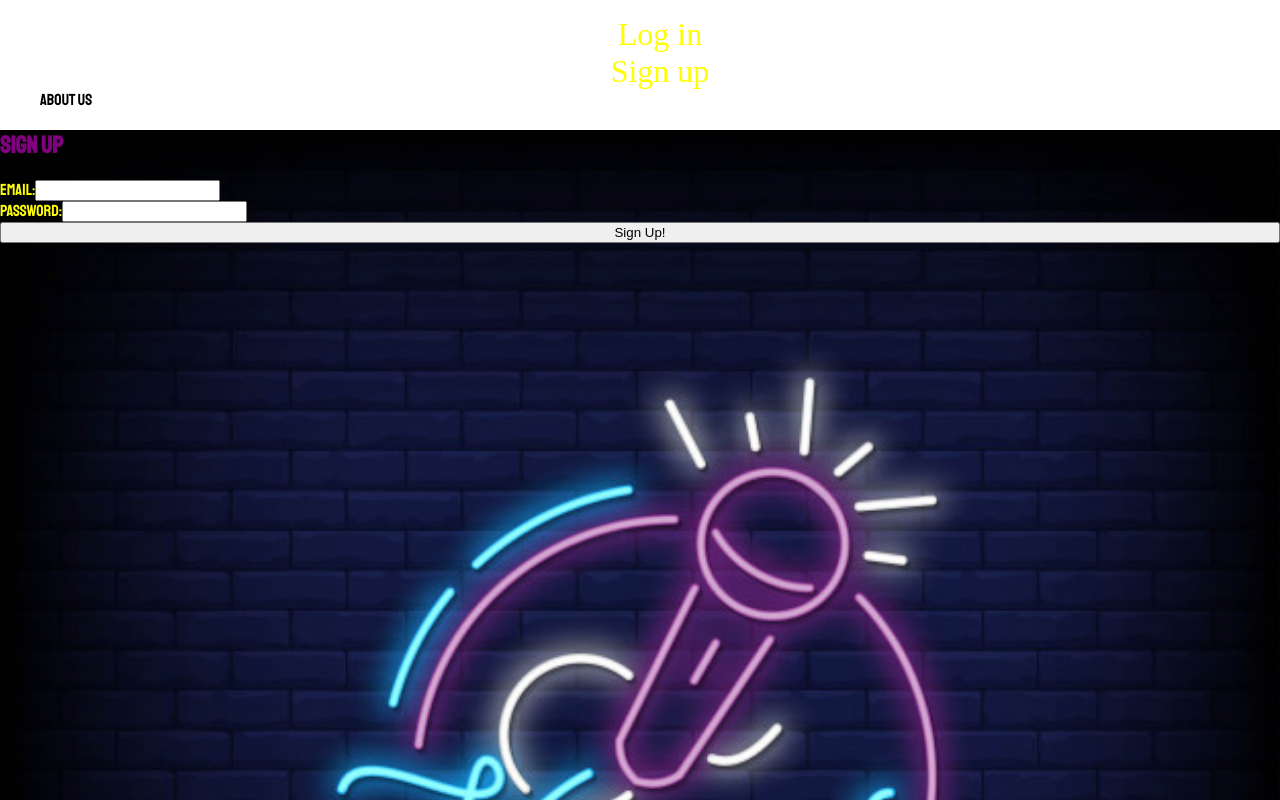
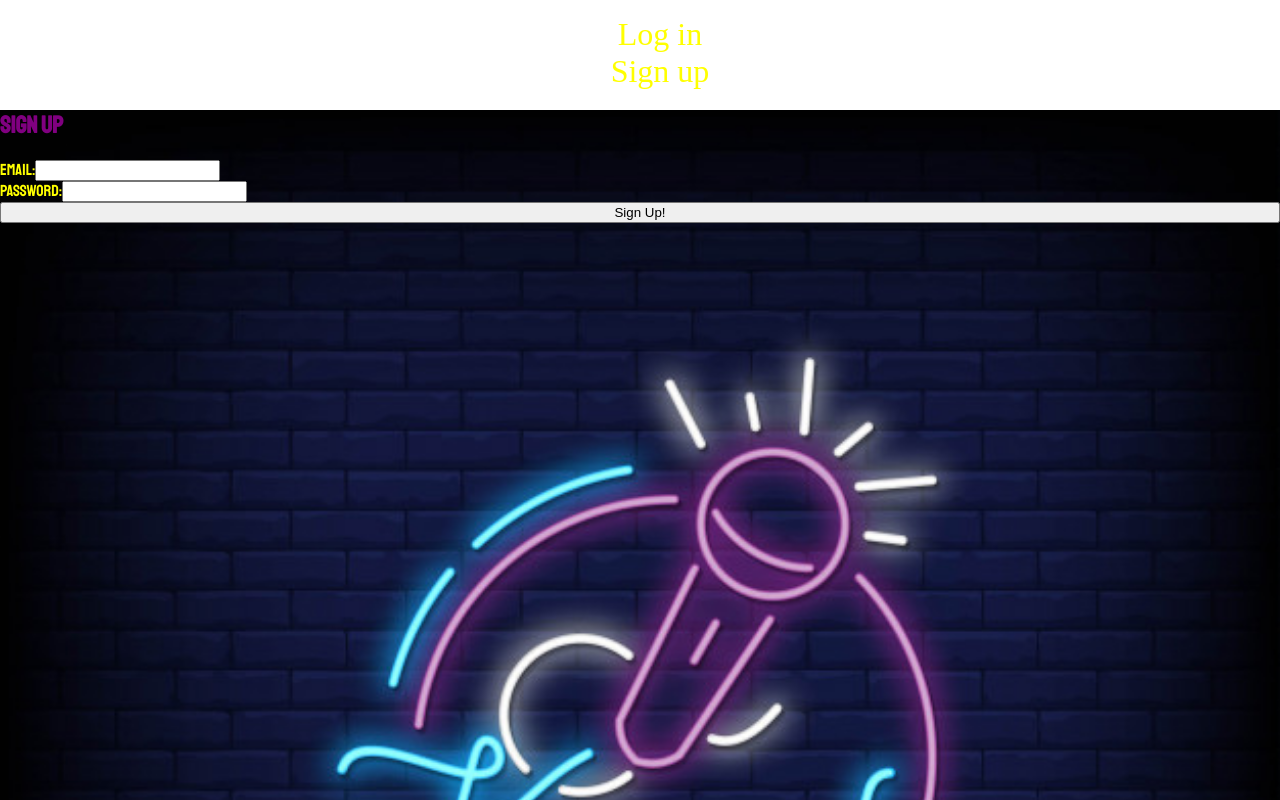
Before and after one commit to jumpybuns/karaoke-roulette-fe, a React (Create React App) app: page /signup in a window 1280 px wide. Shown: the top 800 px of the page. Built offline with nearby package versions, Linux system fonts and the light colour scheme.

Commit message:
added log out link to header-NOT WORKING NEEDS FIX

```diff
--- a/src/App.js
+++ b/src/App.js
@@ -59,7 +59,7 @@ export default class App extends Component {
                 : <>
                   <Link to="/login"><div className="log">Log in</div></Link>
                   <Link to="/signup"><div className="sign">Sign up</div></Link>
-                  <Link to="/aboutus"><div className="about">About Us</div></Link>
+
 
                 </>}
           </ul>
--- a/src/Header.js
+++ b/src/Header.js
@@ -1,5 +1,8 @@
 import React, { Component } from 'react'
 import { NavLink } from 'react-router-dom'
+
+
+
 
 export default class Header extends Component {
     render() {
@@ -15,6 +18,8 @@ export default class Header extends Component {
 
                     <li><NavLink  to='/aboutus'  activeStyle={{display: 'none'}}> About Us </NavLink> </li>
 
+                    <li><NavLink  to='/signup' onClick = {this.props.logout}>Log Out </NavLink> </li>
+
 
                 </ul>
 
--- a/src/Home.js
+++ b/src/Home.js
@@ -1,5 +1,5 @@
 import React, { Component } from 'react'
-import request from 'superagent';
+// import request from 'superagent';
 import { randomName } from './utils';
 
 
```
